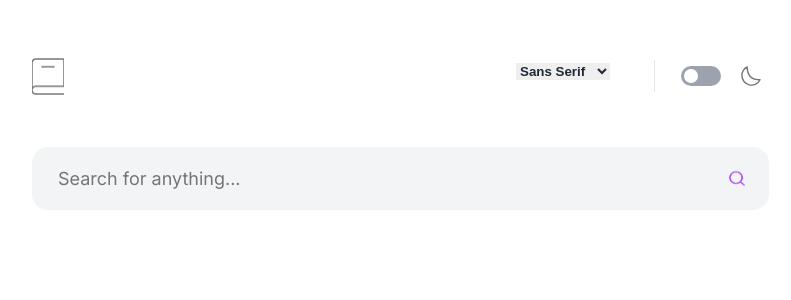
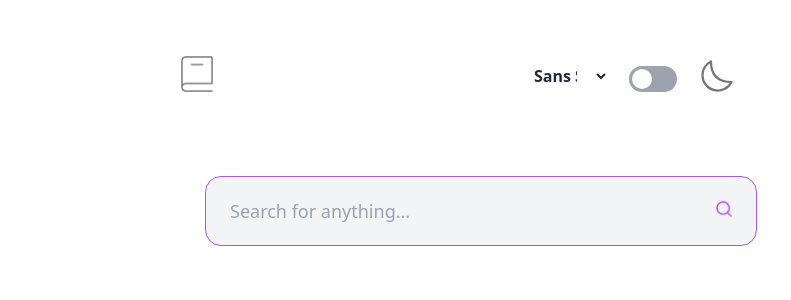
Before and after one commit to ntwaricharles/dictionary-web-app, a React (Create React App) app: page / in a window 1280 px wide. Shown: the top 300 px of the page, without its empty margins (159-950 px from the left). Built offline with nearby package versions, Linux system fonts and the light colour scheme.

Commit message:
dictionary web app

```diff
--- a/src/App.tsx
+++ b/src/App.tsx
@@ -5,7 +5,7 @@ import {
   useNavigationType,
   useLocation,
 } from "react-router-dom";
-import DesktopLightSans from "./pages/DictionaryPage";
+import DictionaryPage from "./pages/DictionaryPage";
 
 function App() {
   const action = useNavigationType();
@@ -45,7 +45,7 @@ function App() {
 
   return (
     <Routes>
-      <Route path="/" element={<DesktopLightSans />} />
+      <Route path="/" element={<DictionaryPage />} />
     </Routes>
   );
 }
--- a/src/global.css
+++ b/src/global.css
@@ -1,12 +1,5 @@
 @import url("https://fonts.googleapis.com/css2?family=Inter:ital,wght@0,400;0,700;1,700&display=swap");
 @tailwind base;
 @tailwind components;
+
 @tailwind utilities;
-body {
-  @apply leading-[normal] m-0;
-}
-*,
-::before,
-::after {
-  border-width: 0;
-}
--- a/src/pages/DictionaryPage.tsx
+++ b/src/pages/DictionaryPage.tsx
@@ -9,10 +9,12 @@ const DictionaryPage: React.FunctionComponent = () => {
   const [selectedFont, setSelectedFont] = useState("Sans Serif");
   const [darkMode, setDarkMode] = useState(false);
   const [inputError, setInputError] = useState(false);
-
+  console.log(wordData);
   const fetchWordData = async (term: string) => {
     try {
-      const response = await fetch(`https://api.dictionaryapi.dev/api/v2/entries/en/${term}`);
+      const response = await fetch(
+        `https://api.dictionaryapi.dev/api/v2/entries/en/${term}`
+      );
 
       if (!response.ok) {
         setError("No Definitions Found");
@@ -53,7 +55,9 @@ const DictionaryPage: React.FunctionComponent = () => {
     setSelectedFont(event.target.value);
   };
 
-  const handleSearchInputChange = (event: React.ChangeEvent<HTMLInputElement>) => {
+  const handleSearchInputChange = (
+    event: React.ChangeEvent<HTMLInputElement>
+  ) => {
     setSearchTerm(event.target.value);
     setInputError(false);
     setError("");
@@ -79,27 +83,28 @@ const DictionaryPage: React.FunctionComponent = () => {
   }
 
   return (
+    // main container
     <div
-      className={`w-full min-h-screen relative overflow-hidden flex flex-col items-end justify-start pt-[58px] pb-[124px] pr-[352px] pl-0 box-border gap-[25px] leading-[normal] tracking-[normal] text-left text-lg ${
+      className={`w-full min-h-screen relative px-6 py-8  ${
         darkMode ? "bg-black text-white" : "bg-white text-gray-800"
-      } font-body-s-sans mq450:pr-5 mq450:box-border mq825:pr-44 mq825:box-border`}
+      } `}
     >
-      <div className="w-[757px] flex flex-col items-end justify-start py-0 pr-0 pl-5 box-border gap-[40px] max-w-full mq825:gap-[20px]">
-        <div className="self-stretch flex flex-col items-start justify-start gap-[51.5px] max-w-full mq825:gap-[26px]">
-          <div className="self-stretch flex flex-row items-start justify-between gap-[20px] mq450:flex-wrap">
+      {/* top 1st section */}
+
+      <div className="w-full lg:w-1/2 mx-auto flex justify-between pt-6 px-2">
         <img
-              className="h-[36.5px] w-8 relative object-cover min-h-[37px] filter brightness-100 dark:brightness-50"
+          className="h-9 w-8 relative object-cover  filter brightness-100 dark:brightness-50"
           alt=""
           src="/iconoir-book@2x.png"
-              style={{ filter: darkMode ? "brightness(50%)" : "brightness(100%)" }}
+          style={{
+            filter: darkMode ? "brightness(50%)" : "brightness(100%)",
+          }}
         />
-            <div className="w-[253px] flex flex-col items-start justify-start pt-0.5 px-0 pb-0 box-border">
-              <div className="self-stretch flex flex-row items-start justify-start gap-[18px]">
-                <div className="flex flex-col items-start justify-start pt-[3px] px-0 pb-0">
+        <div className="flex gap-3">
           <select
             value={selectedFont}
             onChange={handleFontChange}
-                    className={`relative leading-[24px] font-bold text-[inherit] inline-block min-w-[90px] outline-none border-none ${
+            className={` leading-[24px] font-bold text-[inherit] inline-block min-w-[90px] outline-none mr-2 px-4 py-2 border-none rounded bg-transparent ${
               darkMode ? "bg-black text-white" : "text-gray-800"
             }`}
           >
@@ -107,15 +112,11 @@ const DictionaryPage: React.FunctionComponent = () => {
             <option value="Serif">Serif</option>
             <option value="Monospace">Monospace</option>
           </select>
-                </div>
-                <div className="flex-1 flex flex-row items-start justify-start gap-[20px]">
-                  <div className="flex flex-col items-start justify-start pt-[13px] pb-0 pr-1.5 pl-0"></div>
-                  <div className="flex flex-col items-start justify-start py-0 pr-1.5 pl-0">
-                    <div className={`w-px h-8 relative ${darkMode ? "bg-gray-700" : "bg-gray-200"}`} />
-                  </div>
-                  <div className="h-[26px] w-10 flex flex-col items-start justify-start pt-1.5 px-0 pb-0 box-border">
+          <section className="icons container flex gap-8 items-center">
+            {/* toggle icon */}
+            <div className="h-8 w-10 flex flex-col items-start justify-start pt-1.5 /* px-0 pb-0  */box-border">
               <div
-                      className={`w-10 h-5 relative rounded-3xs ${
+                className={` sm:w-12 sm:h-7 relative rounded-2xl ${
                   darkMode ? "bg-purple-600" : "bg-gray-400"
                 } `}
                 onClick={toggleDarkMode}
@@ -124,22 +125,21 @@ const DictionaryPage: React.FunctionComponent = () => {
                 <div
                   className={`absolute top-[3px] ${
                     darkMode ? "left-[20px]" : "left-[3px]"
-                        } rounded-[50%] bg-white w-3.5 h-3.5 z-[1] transition-all`}
+                  } rounded-[50%] bg-white sm:w-5 sm:h-5 w-3.5 h-3.5 z-[1] transition-all`}
                 />
               </div>
             </div>
-                  <div className="flex flex-col items-start justify-start pt-1.5 px-0 pb-0">
             <img
-                      className="w-5 h-5 relative"
+              className="w-8 h-8 relative"
               loading="lazy"
               alt=""
               src="/iconoir-halfmoon.svg"
             />
+          </section>
         </div>
       </div>
-              </div>
-            </div>
-          </div>
+      {/* search section */}
+      <section className="w-full lg:w-1/2 mx-auto px-8 py-20">
         {wordData ? (
           <div className="self-stretch flex flex-col items-end justify-start gap-[45px] max-w-full text-xl mq825:gap-[22px]">
             <div
@@ -148,11 +148,11 @@ const DictionaryPage: React.FunctionComponent = () => {
               } overflow-hidden flex flex-row items-start justify-between py-5 px-6 box-border max-w-full gap-[20px]`}
             >
               <div className="h-16 w-[736px] relative rounded-2xl hidden max-w-full" />
-                <b
+              <h1
                 className={`relative inline-block min-w-[92px] z-[1] mq450:text-base ${fontClass}`}
               >
                 {wordData.word}
-                </b>
+              </h1>
               <div className="flex flex-col items-start justify-start pt-1 px-0 pb-0">
                 <img
                   className="w-[15.6px] h-[15.6px] relative object-cover z-[1]"
@@ -161,23 +161,18 @@ const DictionaryPage: React.FunctionComponent = () => {
                 />
               </div>
             </div>
-              <div className="self-stretch flex flex-row items-end justify-between gap-[20px] text-45xl mq825:flex-wrap">
-                <div className="flex flex-col items-start justify-start gap-[8px]">
-                  <h1
-                    className={`m-0 relative text-inherit font-bold font-inherit mq450:text-[38px] mq825:text-[51px] ${fontClass}`}
-                  >
+            {/* key word section */}
+            <section className=" w-full flex justify-between">
+              <div>
+                <h1 className={`font-bold text-3xl sm:text-4xl ${fontClass}`}>
                   {wordData.word}
                 </h1>
-                  <div className="flex flex-row items-start justify-start py-0 px-px text-5xl text-purple-600">
-                    <div
-                      className={`relative inline-block min-w-[100px] mq450:text-lgi ${fontClass}`}
-                    >
-                      {wordData.phonetics[0]?.text}
-                    </div>
-                  </div>
+                <p className={`${fontClass} text-purple-600`}>
+                  {wordData.phonetics[1]?.text}
+                </p>
               </div>
               {wordData.phonetics[0]?.audio && (
-                  <div className="flex flex-col items-start justify-end pt-0 px-0 pb-[19px] ">
+                <div className="flex flex-col items-start justify-end ">
                   <button
                     onClick={() => {
                       const audio = new Audio(wordData.phonetics[0].audio);
@@ -193,25 +188,25 @@ const DictionaryPage: React.FunctionComponent = () => {
                   </button>
                 </div>
               )}
-              </div>
-              <div className="self-stretch flex flex-col items-start justify-start gap-[40px] max-w-full text-5xl mq825:gap-[20px]">
+            </section>
+            {/* meaning section */}
+            <div className="w-full flex flex-col items-start justify-start gap-8 ">
               {wordData.meanings.map((meaning: any, index: number) => (
                 <div
                   key={index}
                   className="self-stretch flex flex-row flex-wrap items-start justify-start gap-[20px] max-w-full"
                 >
-                    <i
-                      className={`relative inline-block font-bold min-w-[60px] mq450:text-lgi ${fontClass}`}
-                    >
+                  <div className="container items-center flex gap-2">
+                    <h1 className={` flex-1 font-bold text-3xl ${fontClass}`}>
                       {meaning.partOfSpeech}
-                    </i>
-                    <div className="flex-1 flex flex-col items-start justify-start pt-3.5 px-0 pb-0 box-border min-w-[426px] max-w-full lg:min-w-full">
+                    </h1>
                     <div
-                        className={`self-stretch h-px relative ${
+                      className={`w-4/5 h-0.5 flex-4 ${
                         darkMode ? "bg-gray-700" : "bg-gray-200"
                       }`}
                     />
                   </div>
+
                   <div
                     className={`relative text-xl ${
                       darkMode ? "text-gray-300" : "text-gray-600"
@@ -225,7 +220,7 @@ const DictionaryPage: React.FunctionComponent = () => {
           </div>
         ) : (
           <div
-              className={`self-stretch rounded-2xl border ${
+            className={`self-stretch rounded-2xl border relative ${
               inputError ? "border-red-500" : "border-transparent"
             } focus-within:border-purple-500 ${
               darkMode ? "bg-gray-800" : "bg-gray-100"
@@ -241,6 +236,7 @@ const DictionaryPage: React.FunctionComponent = () => {
               placeholder="Search for anything..."
               autoFocus
             />
+
             <div
               onClick={handleSearch}
               className="flex flex-col items-start justify-start pt-1 px-0 pb-0"
@@ -253,21 +249,22 @@ const DictionaryPage: React.FunctionComponent = () => {
             </div>
           </div>
         )}
+        {inputError && (
+          <p className="text-red-500  z-40 mt-2">Whooops, can't be empty.</p>
+        )}
+      </section>
+      {/* eeeroor */}
       {error && !inputError && (
-            <div className="w-[736px] flex flex-col items-start justify-start gap-[44px] max-w-full mq750:gap-[22px]">
-              <div className="self-stretch flex flex-row items-start justify-center py-0 pr-5 pl-[22px]">
-                <h1 className="m-0 h-16 w-16 relative text-inherit font-normal font-inherit inline-block mq450:text-[38px] mq750:text-[51px]">
-                  😕
-                </h1>
-              </div>
+        <div className="w-full flex flex-col items-center justify-center gap-8 ">
+          <h1 className="text-3xl sm:text-6xl ">😕</h1>
+
           <div
-                className={`self-stretch flex flex-col items-end justify-start gap-[24px] text-center text-xl ${
+            className={`self-stretch flex flex-col items-center justify-start gap-[24px] text-center text-xl ${
               darkMode ? "text-gray-300" : "text-gray-800"
             } font-body-m-sans`}
           >
-                <div className="self-stretch flex flex-row items-start justify-center py-0 pr-5 pl-[21px]">
-                  <b className="relative mq450:text-[16px]">{error}</b>
-                </div>
+            <h1 className="relative text-3xl font-bold">{error}</h1>
+
             <div className="self-stretch relative text-lg leading-[24px] text-color1">
               Sorry pal, we couldn't find definitions for the word you were
               looking for. You can try the search again at a later time or head
@@ -276,19 +273,6 @@ const DictionaryPage: React.FunctionComponent = () => {
           </div>
         </div>
       )}
-          {inputError && (
-            <p className="text-red-500">Whooops, can't be empty.</p>
-          )}
-        </div>
-      </div>
-      <FrameComponent
-        synonyms={wordData?.meanings[0]?.synonyms}
-        meanings={wordData?.meanings.map((meaning: any) => ({
-          partOfSpeech: meaning.partOfSpeech,
-          definitions: meaning.definitions.map((def: any) => def.definition),
-          example: meaning.definitions[0]?.example,
-        }))}
-      />
     </div>
   );
 };
--- a/tailwind.config.js
+++ b/tailwind.config.js
@@ -2,50 +2,10 @@
 module.exports = {
   content: ["./src/**/*.{js,jsx,ts,tsx}"],
   theme: {
-    extend: {
-      colors: {
-        ffffff: "#fff",
-        d2d2d: "#2d2d2d",
-        color: "#757575",
-        e9e9e9: "#e9e9e9",
-        f19e8: "#8f19e8",
-        a445ed: "#a445ed",
-        f4f4f4: "#f4f4f4",
-      },
-      spacing: {},
-      fontFamily: {
-        "body-s-sans": "Inter",
-      },
-      borderRadius: {
-        "3xs": "10px",
-      },
-    },
-    fontSize: {
-      sm: "14px",
-      lg: "18px",
-      xl: "20px",
-      base: "16px",
-      "5xl": "24px",
-      lgi: "19px",
-      "45xl": "64px",
-      inherit: "inherit",
-    },
-    screens: {
-      mq1425: {
-        raw: "screen and (max-width: 1425px)",
-      },
-      lg: {
-        max: "1200px",
-      },
-      mq825: {
-        raw: "screen and (max-width: 825px)",
-      },
-      mq450: {
-        raw: "screen and (max-width: 450px)",
-      },
+    extend: {},
+
+    corePlugins: {
+      preflight: false,
     },
   },
-  corePlugins: {
-    preflight: false,
-  },
 };
```
Lines whose indentation alone changed are shown as unchanged.
